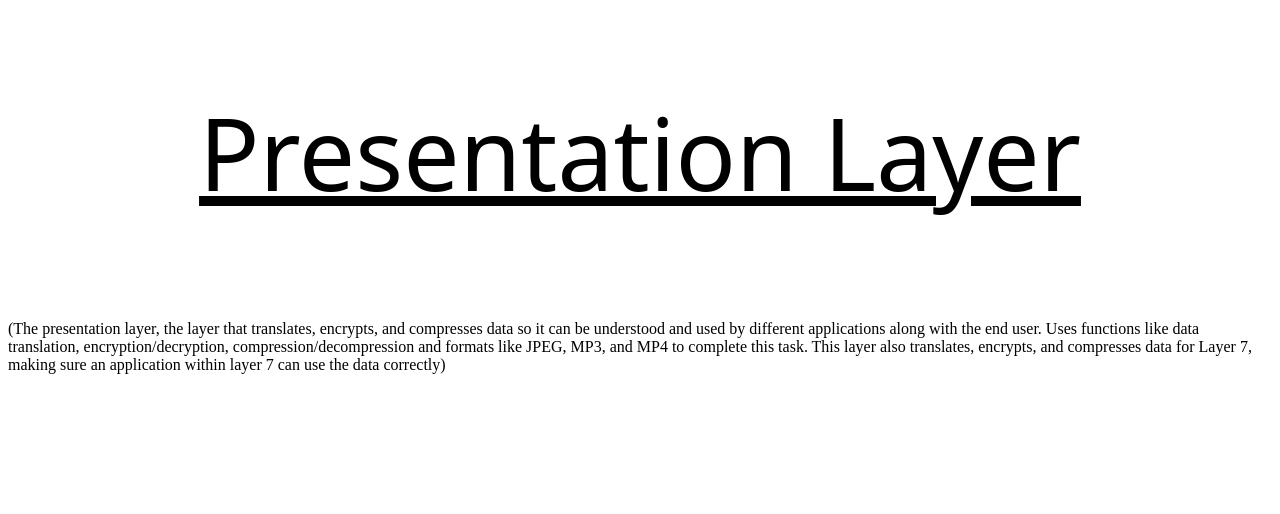
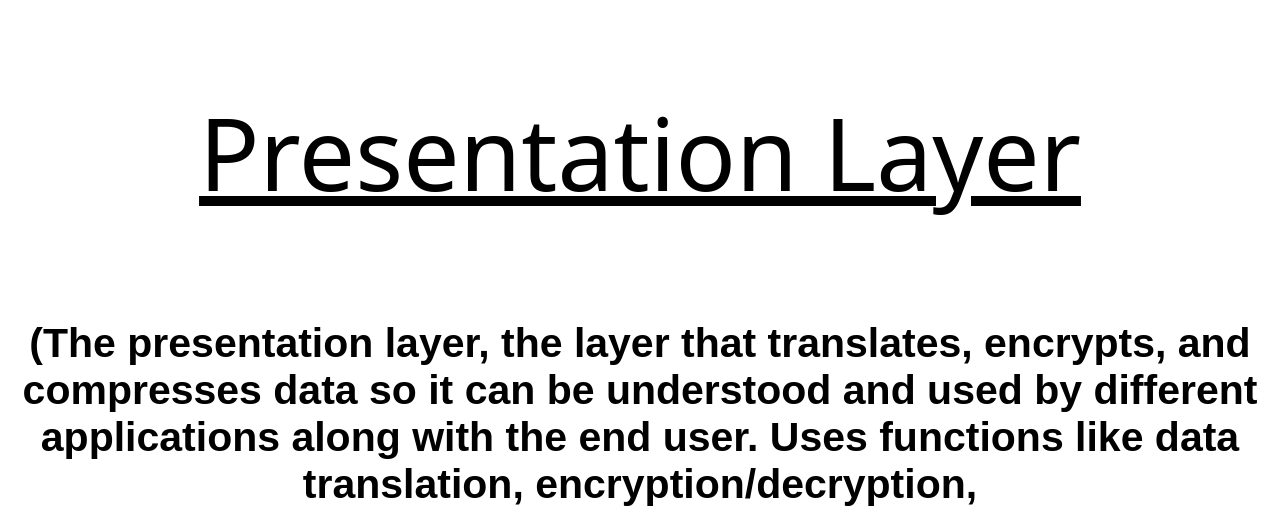
Before and after one commit to ihatekryo/osimodelproject, a plain HTML site: page presentationexp.html in a window 1280 px wide. Shown: the part 92-606 px from the top of the page. Drawn offline with Linux system fonts and the light colour scheme.

Commit message:
Update presstylesheet.css

```diff
--- a/presstylesheet.css
+++ b/presstylesheet.css
@@ -28,6 +28,16 @@
 
 }
 
+.appsubheader{
+    text-align: center;
+    font-family: Arial, Helvetica, sans-serif;
+    font-size: 41px;
+    font-weight: bold;
+    margin-left: 10px;
+    margin-right: 10px;
+
+
+}
 
 /*-------------------------------------------------------------------------------*/
 
```
